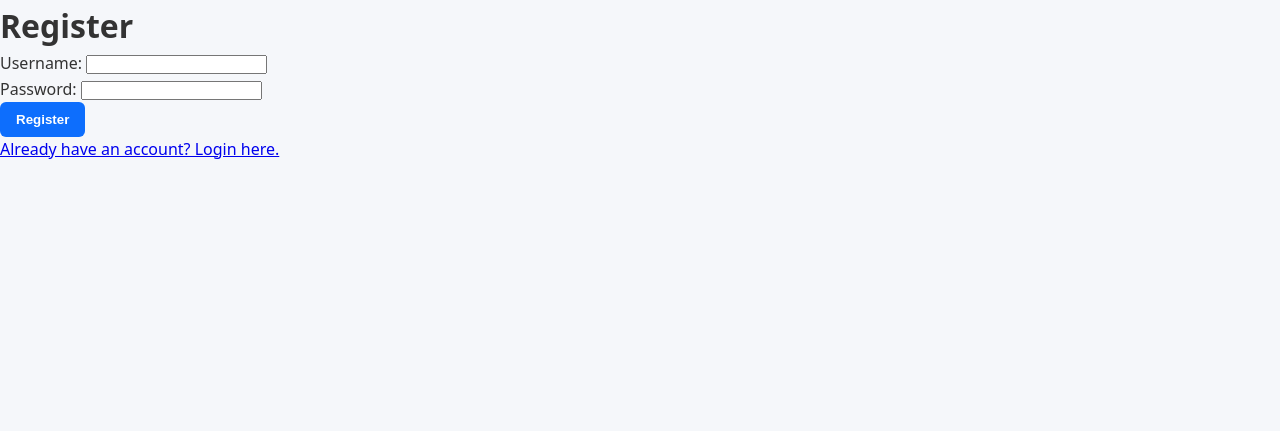
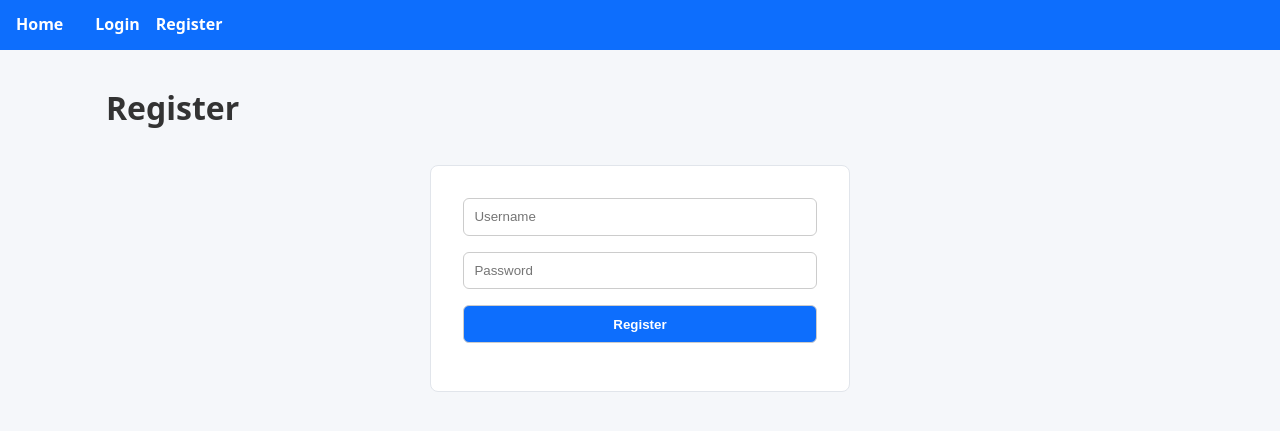
Before and after one commit to Hunt3r0x/FCIS-ECOMMERCEC, a Flask app: page /register in a window 1280 px wide. Shown: the top 431 px of the page. Run offline with Flask 3, Linux system fonts and the light colour scheme.

Commit message:
register.html: User registration form

```diff
--- a/templates/register.html
+++ b/templates/register.html
@@ -1,20 +1,9 @@
-<!DOCTYPE html>
-<html>
-<head>
-    <title>Register</title>
-    <link rel="stylesheet" href="{{ url_for('static', filename='styles.css') }}">
-</head>
-<body>
-    <h1>Register</h1>
-    <form method="POST">
-        <label>Username:</label>
-        <input type="text" name="username" required>
-        <br>
-        <label>Password:</label>
-        <input type="password" name="password" required>
-        <br>
-        <button type="submit">Register</button>
-    </form>
-    <a href="{{ url_for('login') }}">Already have an account? Login here.</a>
-</body>
-</html>
+{% extends "base.html" %}
+{% block content %}
+<h1>Register</h1>
+<form class="auth" method="post">
+    <input name="username" placeholder="Username" required>
+    <input name="password" type="password" placeholder="Password" required>
+    <input type="submit" value="Register">
+</form>
+{% endblock %}
```
